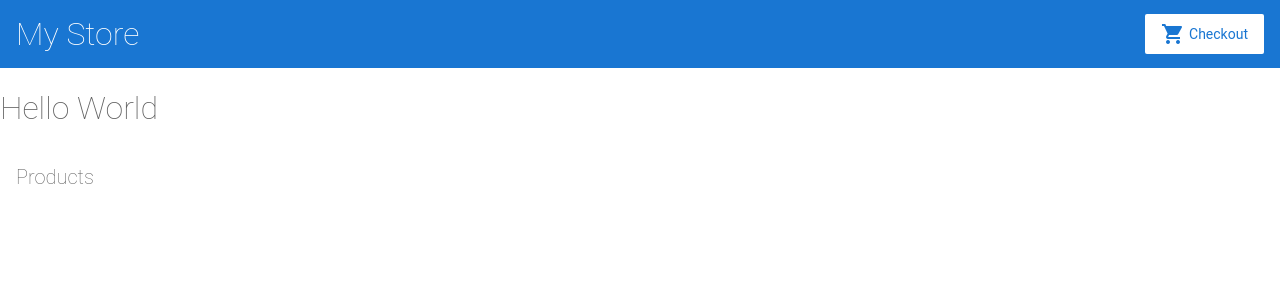
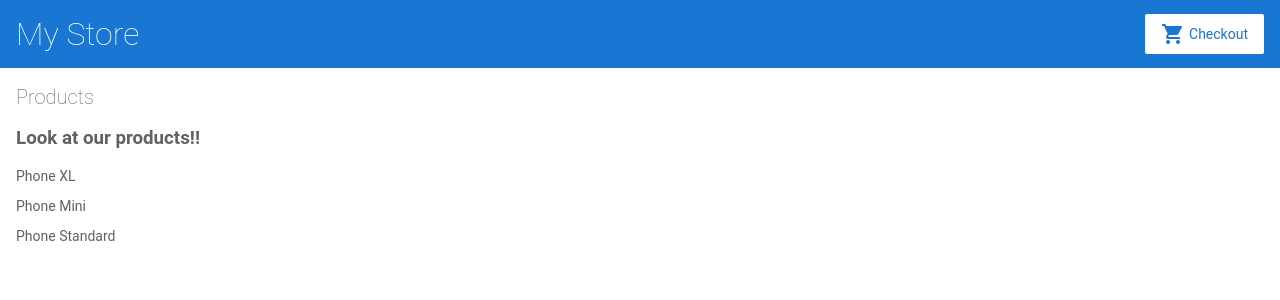
Before and after one commit to bablygithub/angular-Work, an Angular app: page / in a window 1280 px wide. Shown: the top 300 px of the page. Built offline with nearby package versions, Linux system fonts and the light colour scheme.

Commit message:
Added Product list

```diff
--- a/src/app/app.component.html
+++ b/src/app/app.component.html
@@ -1,5 +1,5 @@
 <app-top-bar></app-top-bar>
-<h1>Hello World</h1>
+
 <div class="container">
   <router-outlet></router-outlet>
 </div>
--- a/src/app/app.component.ts
+++ b/src/app/app.component.ts
@@ -5,9 +5,7 @@ import { Component } from '@angular/core';
   templateUrl: './app.component.html',
   styleUrls: ['./app.component.css']
 })
-export class AppComponent {
-}
-
+export class AppComponent {}
 
 /*
 Copyright Google LLC. All Rights Reserved.
--- a/src/app/product-list/product-list.component.html
+++ b/src/app/product-list/product-list.component.html
@@ -1,4 +1,8 @@
 <h2>Products</h2>
+<h3> Look at our products!!</h3>
+<div *ngFor="let product of products">
+  <p>{{product.name}}</p>
+  </div>
 
 
 <!--
--- a/src/app/product-list/product-list.component.ts
+++ b/src/app/product-list/product-list.component.ts
@@ -1,6 +1,9 @@
 import { Component } from '@angular/core';
 
 import { products } from '../products';
+
+console.log('products:');
+console.log(JSON.stringify(products));
 
 @Component({
   selector: 'app-product-list',
@@ -10,11 +13,14 @@ import { products } from '../products';
 export class ProductListComponent {
   products = products;
 
+  productsAsString() {
+    return JSON.stringify(products);
+  }
+
   share() {
     window.alert('The product has been shared!');
   }
 }
-
 
 /*
 Copyright Google LLC. All Rights Reserved.
```
